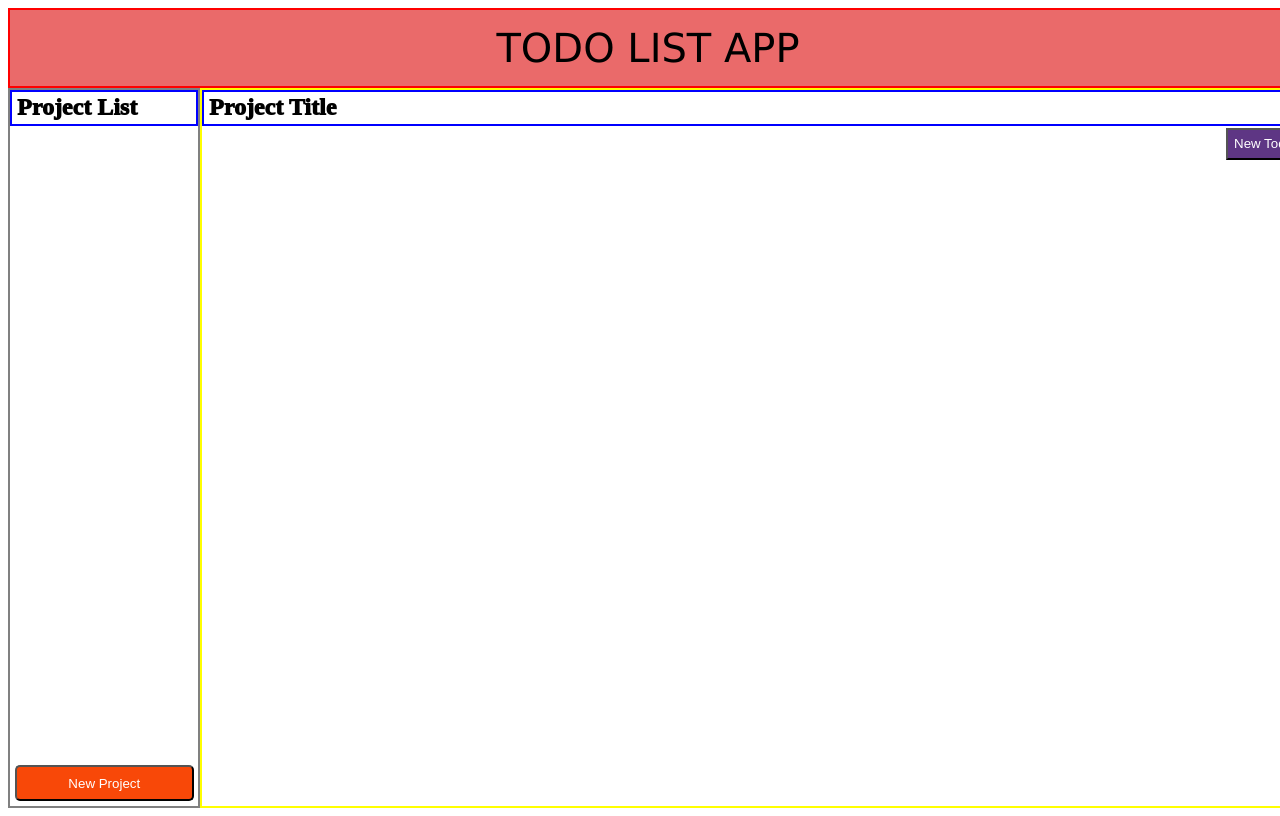
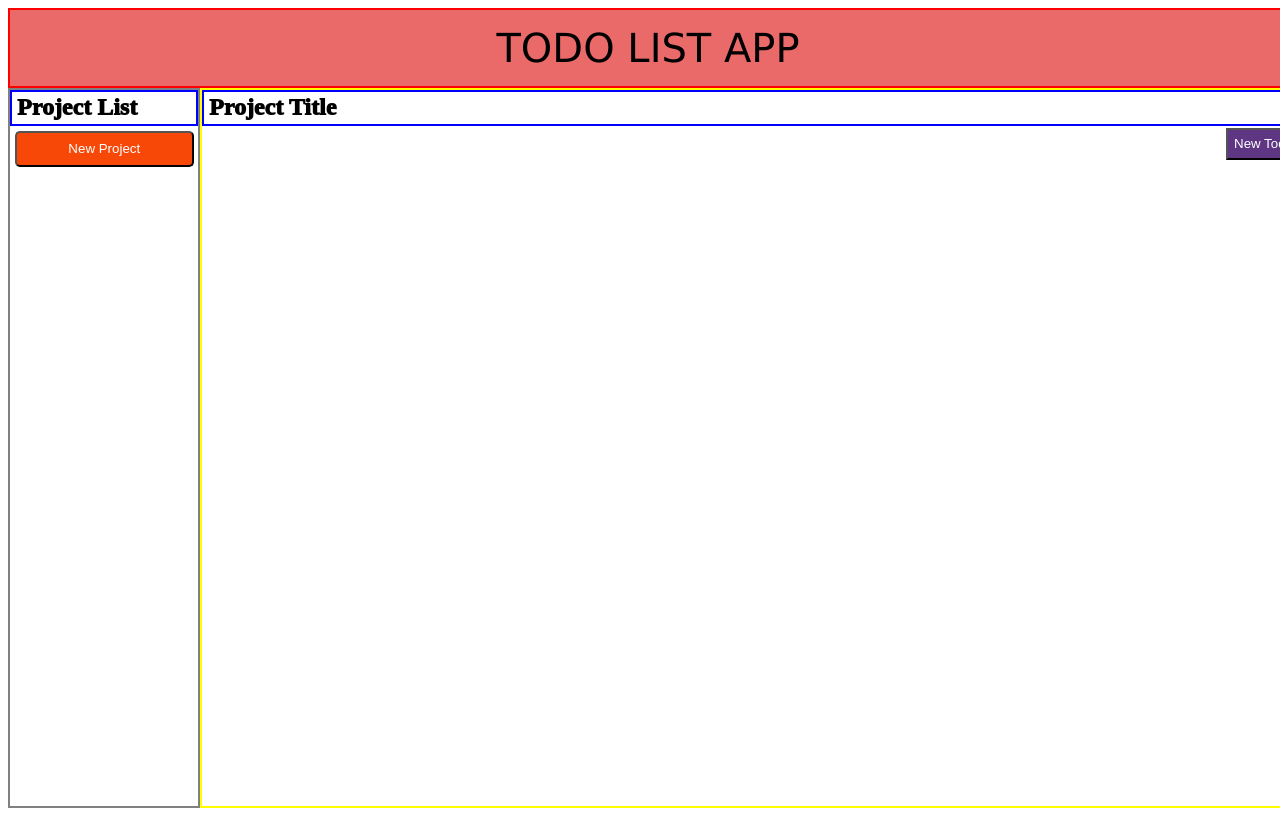
Before and after one commit to levi1721rn/odin-todo, a website built with webpack: page src/template.html in a window 1280 px wide. Shown: the top 816 px of the page. Built offline with nearby package versions, Linux system fonts and the light colour scheme.

Commit message:
removed margin-top : auto from the new project button.

```diff
--- a/src/styles.css
+++ b/src/styles.css
@@ -71,8 +71,6 @@ header{
     width: 95%;
     height: 5%;
 
-    margin-top: auto;
-
     background-color: rgb(248, 72, 8);
     color: white;
 }
```
